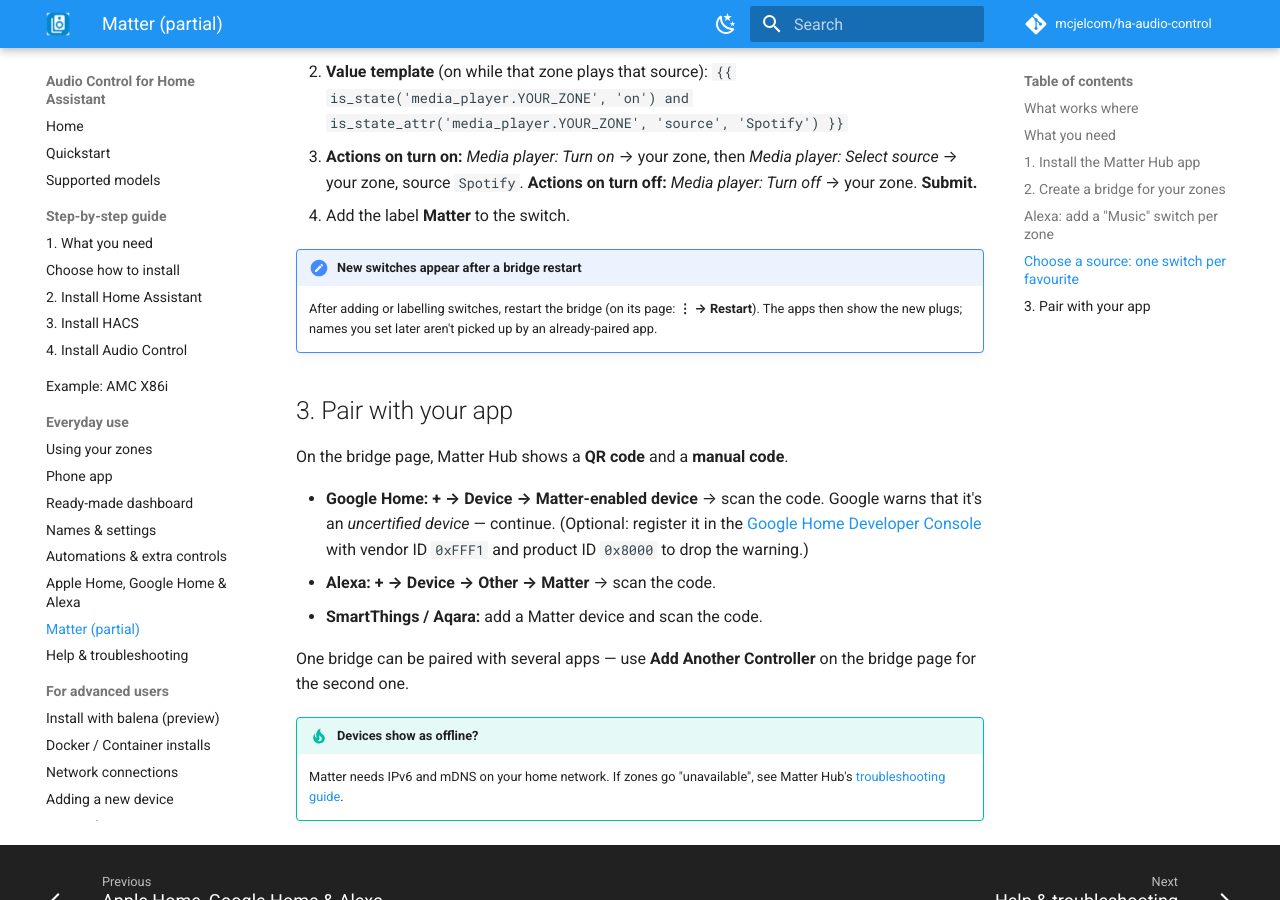
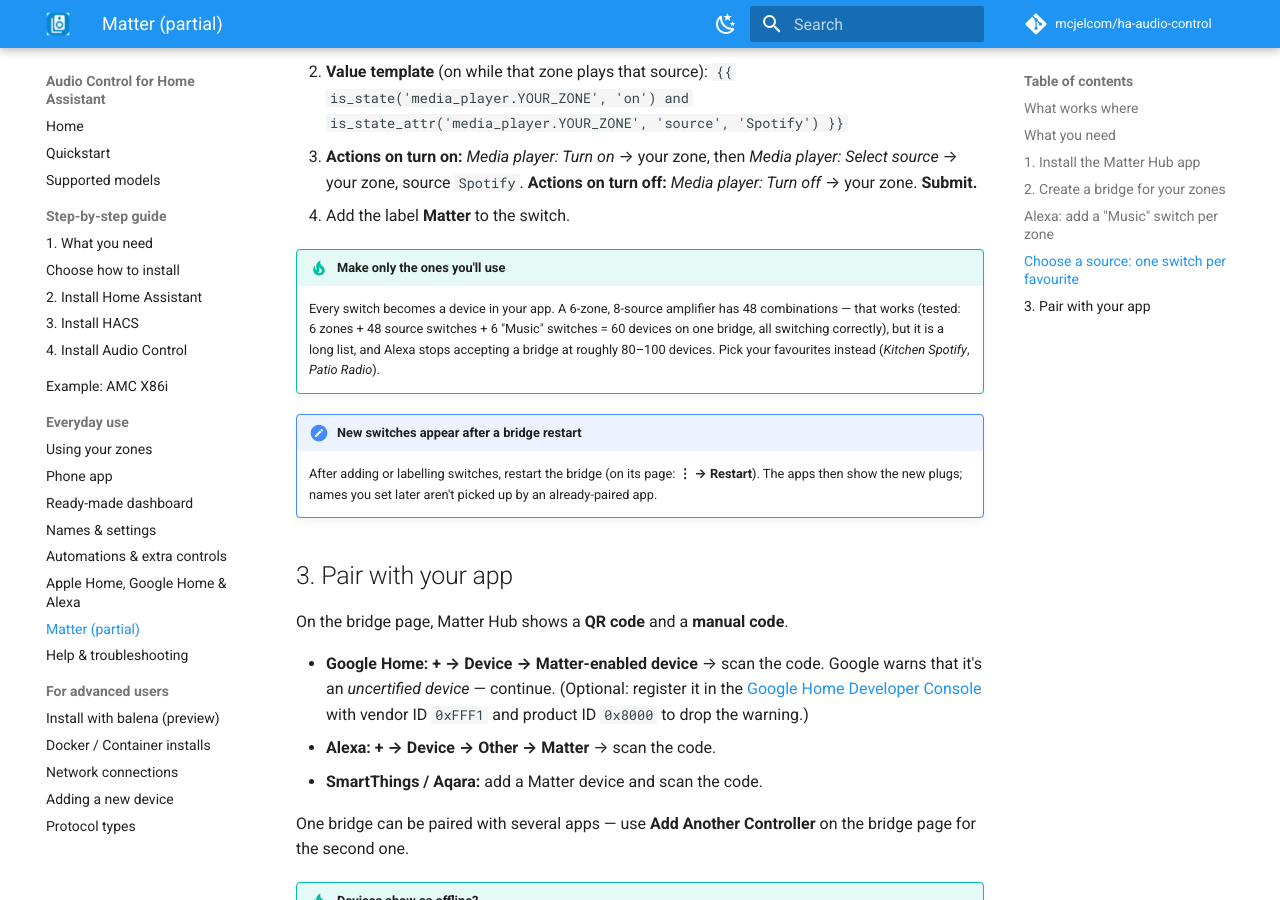
Before and after one commit to mcjelcom/ha-audio-control, an MkDocs documentation site: the page built from docs/matter.md, in a window 1280 px wide and 900 px high, scrolled down 3275 px. Built offline with MkDocs 1.6.1 and Material for MkDocs 9.7.7, drawn with Linux system fonts in a browser that asks for light colours; comment, search, counter and statistics services are not loaded.

Commit message:
Docs: source switches at scale (60 devices tested; Alexa ~80-100 limit)

```diff
--- a/docs/matter.md
+++ b/docs/matter.md
@@ -101,6 +101,13 @@
    **Actions on turn off:** *Media player: Turn off* → your zone. **Submit.**
 4. Add the label **Matter** to the switch.
 
+!!! tip "Make only the ones you'll use"
+    Every switch becomes a device in your app. A 6-zone, 8-source amplifier has 48
+    combinations — that works (tested: 6 zones + 48 source switches + 6 "Music"
+    switches = 60 devices on one bridge, all switching correctly), but it is a long
+    list, and Alexa stops accepting a bridge at roughly 80–100 devices. Pick your
+    favourites instead (*Kitchen Spotify*, *Patio Radio*).
+
 !!! note "New switches appear after a bridge restart"
     After adding or labelling switches, restart the bridge (on its page: **⋮ →
     Restart**). The apps then show the new plugs; names you set later aren't
```
